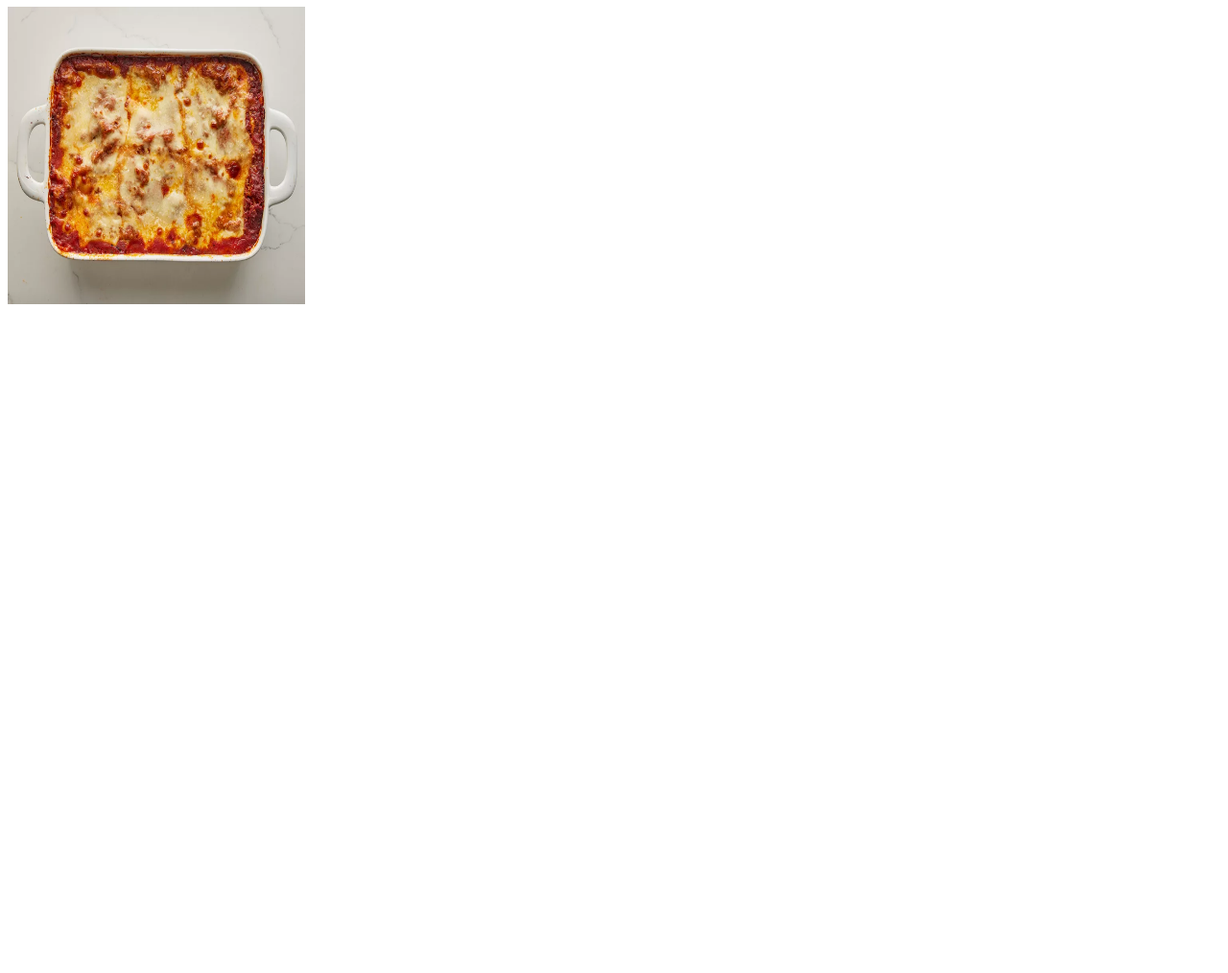
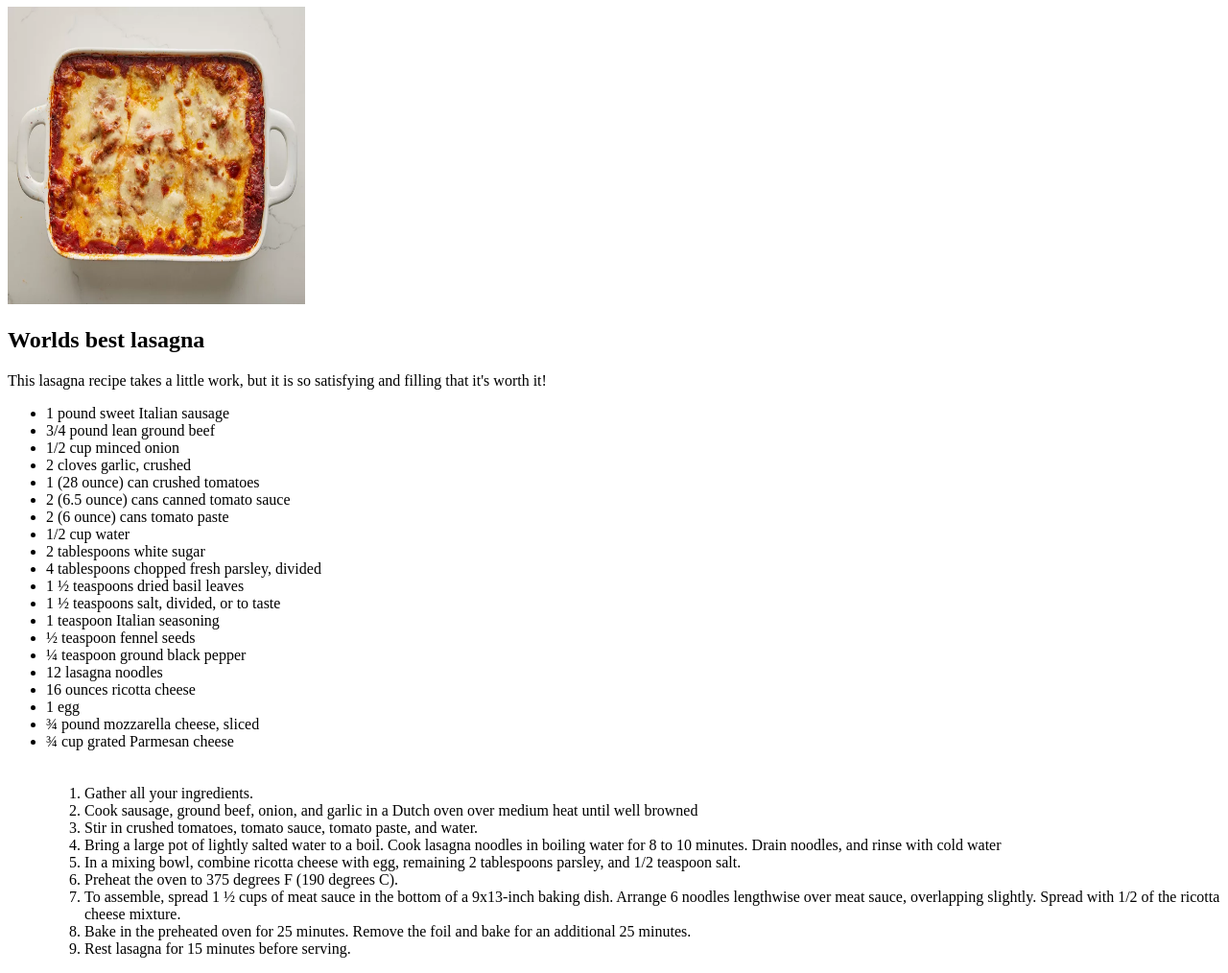
Before and after one commit to sagetechh/odin-recipes, a plain HTML site: page recipes/lasagna.html in a window 1280 px wide. Shown: the part 73-1087 px from the top of the page at 96% size. Before the commit the page ends 800 px from the top, so only its background shows below. Drawn offline with Linux system fonts and the light colour scheme.

Commit message:
updated lasagna.html

```diff
--- a/recipes/lasagna.html
+++ b/recipes/lasagna.html
@@ -8,7 +8,54 @@
   <title> </title>
 </head>
 <body>
-    <h1>Worlds Best Lasagna</h1>
+    <h1>Lasagna</h1>
     <img src="../images/lasagna.jpg" alt="Lasagna" height="310" width="310">
+    <h2>Worlds best lasagna</h2>
+    <p>This lasagna recipe takes a little work, but it is so satisfying and filling that it's worth it!</p>
+    <ul>
+        <li>1 pound sweet Italian sausage</li>
+        <li>3/4 pound lean ground beef</li>
+        <li>1/2 cup minced onion</li>
+        <li>2 cloves garlic, crushed</li>
+        <li>1 (28 ounce) can crushed tomatoes</li>
+        <li>2 (6.5 ounce) cans canned tomato sauce</li>
+        <li>2 (6 ounce) cans tomato paste</li>
+        <li>1/2 cup water</li>
+        <li>2 tablespoons white sugar</li>
+        <li>4 tablespoons chopped fresh parsley, divided</li>
+        <li>1 ½ teaspoons dried basil leaves</li>
+        <li>1 ½ teaspoons salt, divided, or to taste</li>
+        <li>1 teaspoon Italian seasoning</li>
+        <li>½ teaspoon fennel seeds</li>
+        <li>¼ teaspoon ground black pepper</li>
+        <li>12 lasagna noodles</li>
+        <li>16 ounces ricotta cheese</li>
+        <li>1 egg</li>
+        <li>¾ pound mozzarella cheese, sliced</li>
+        <li>¾ cup grated Parmesan cheese</li>
+        <br>
+        <br>
+
+        <ol>
+         <li>Gather all your ingredients.</li>
+         <li>Cook sausage, ground beef, onion, and garlic in a Dutch oven over medium heat until well browned</li>
+         <li>Stir in crushed tomatoes, tomato sauce, tomato paste, and water.</li>
+         <li>Bring a large pot of lightly salted water to a boil. Cook lasagna noodles in boiling water for 8 to 10 minutes. Drain noodles, and rinse with cold water</li>
+         <li>In a mixing bowl, combine ricotta cheese with egg, remaining 2 tablespoons parsley, and 1/2 teaspoon salt.</li>
+         <li>Preheat the oven to 375 degrees F (190 degrees C).</li>
+         <li>To assemble, spread 1 ½ cups of meat sauce in the bottom of a 9x13-inch baking dish. Arrange 6 noodles lengthwise over meat sauce, overlapping slightly. Spread with 1/2 of the ricotta cheese mixture.</li>
+         <li>Bake in the preheated oven for 25 minutes. Remove the foil and bake for an additional 25 minutes.</li>
+         <li>Rest lasagna for 15 minutes before serving.</li>
+
+
+
+
+        </ol>
+
+
+
+
+
+    </ul>
 </body>
 </html>
```
